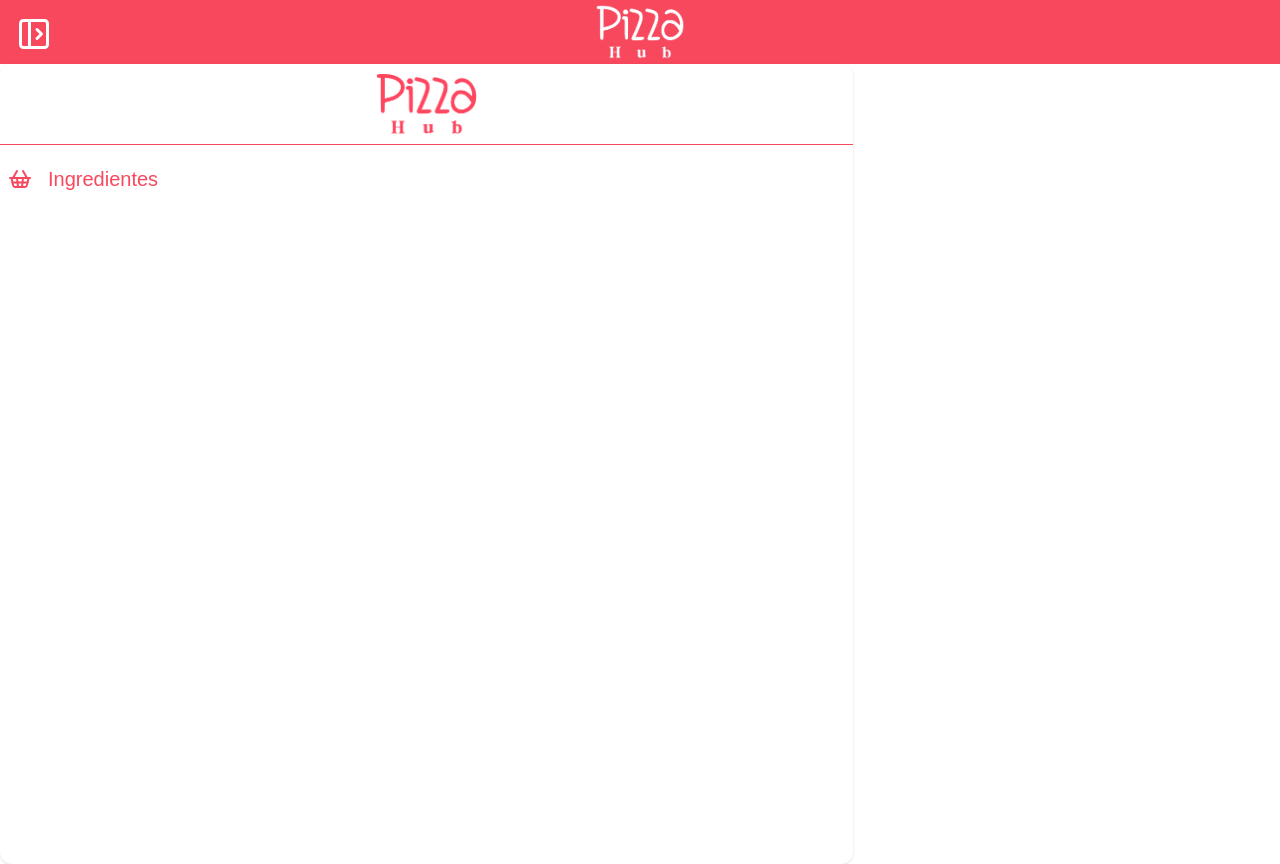
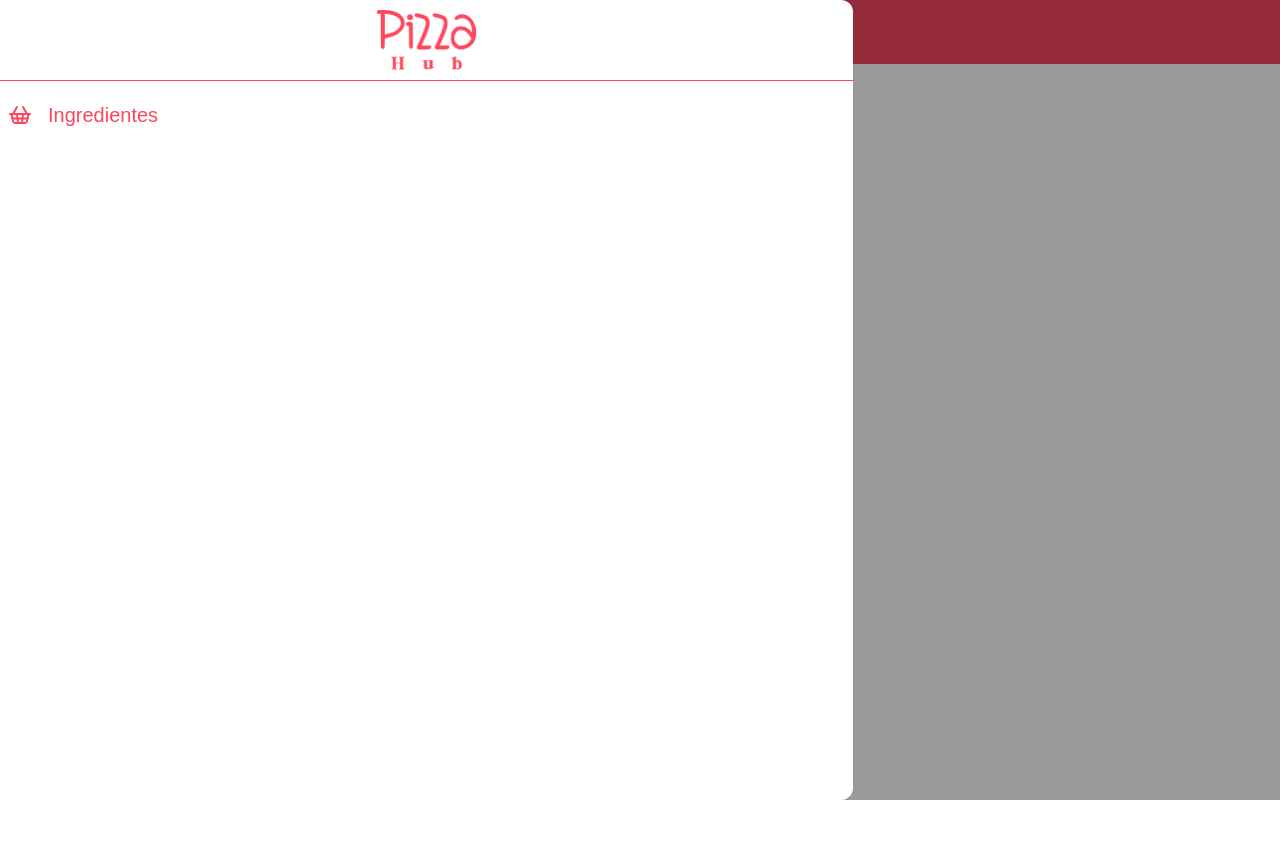
Before and after one commit to thiagoelias99/pizza-hub-vite, a React (Vite) app: page / in a window 1280 px wide. After the commit the page ends 800 px from the top, so only its background shows below. Built offline with nearby package versions, Linux system fonts and the light colour scheme; a web font is replaced by a local one.

Commit message:
feat: added sidebar overlay

```diff
--- a/src/App.tsx
+++ b/src/App.tsx
@@ -2,7 +2,7 @@ import Dashboard from './pages/dashboard/Dashboard'
 
 function App() {
   return (
-    <main>
+    <main className='w-screen h-full'>
       <Dashboard />
     </main>
   )
--- a/src/components/SideBar/SideBar.tsx
+++ b/src/components/SideBar/SideBar.tsx
@@ -1,12 +1,16 @@
 import SideBarContent from "./SideBarContent/SideBarContent"
 import SideBarHeader from "./SideBarHeader/SideBarHeader"
+import SideBarOverlay from './SideBarOverlay/SideBarOverlay'
 
 const SideBar = () => {
     return (
-        <aside className="w-2/3 h-screen bg-secondary shadow rounded-xl flex flex-col">
-            <SideBarHeader />
-            <SideBarContent />
-        </aside>
+        <>
+            <aside className="w-2/3 h-screen bg-secondary rounded-r-xl flex flex-col fixed top-0 z-50">
+                <SideBarHeader />
+                <SideBarContent />
+            </aside>
+            <SideBarOverlay />
+        </>
     )
 }
 
--- /dev/null
+++ b/src/components/SideBar/SideBarOverlay/SideBarOverlay.tsx
@@ -0,0 +1,7 @@
+const SideBarOverlay = () => {
+    return (
+        <div className='w-screen h-screen bg-black/40 fixed top-0 z-40'></div>
+    )
+}
+
+export default SideBarOverlay
--- a/src/pages/dashboard/Dashboard.tsx
+++ b/src/pages/dashboard/Dashboard.tsx
@@ -3,7 +3,7 @@ import Header from '../../components/Header/Header'
 
 const Dashboard = () => {
   return (
-    <section>
+    <section className='w-screen h-screen'>
       <Header />
       <SideBar />
     </section>
```
